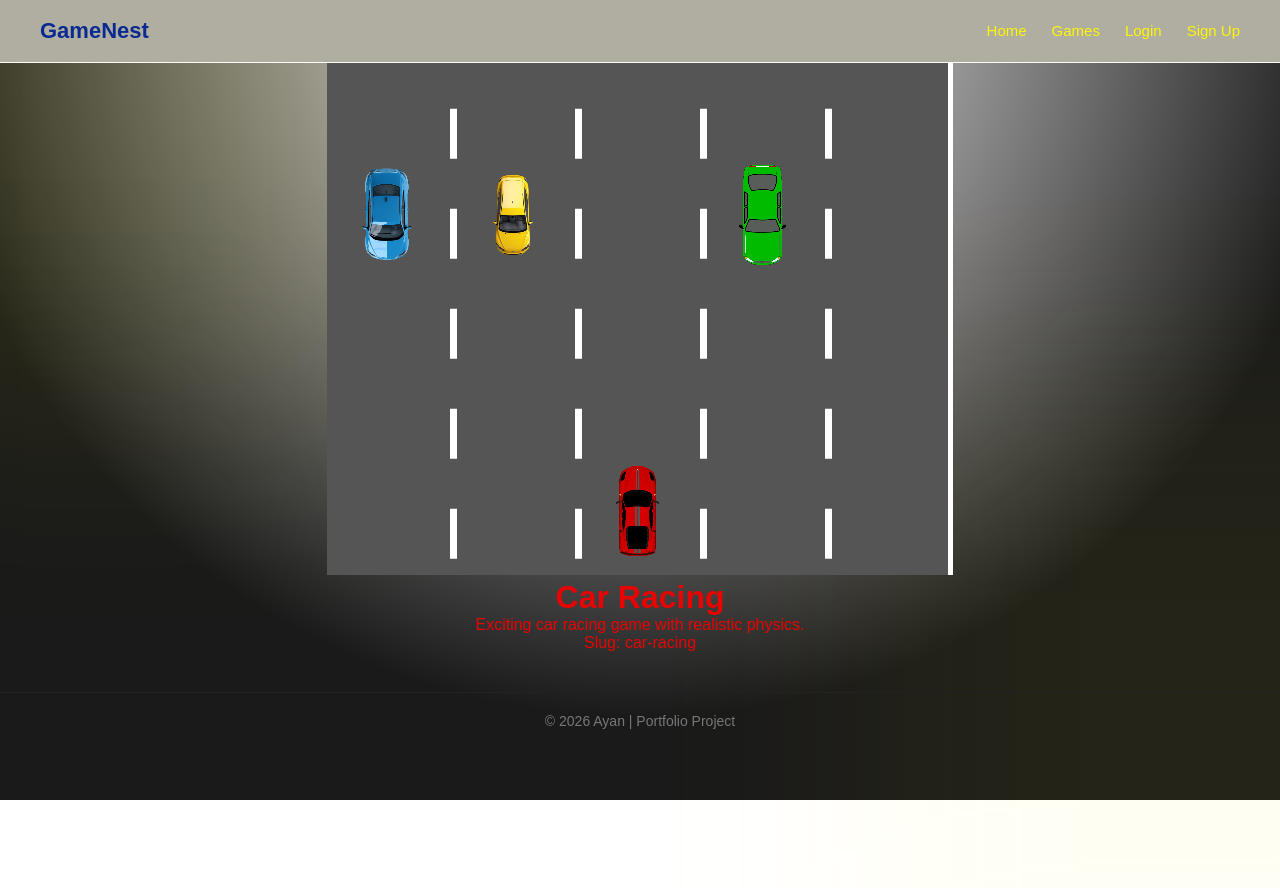
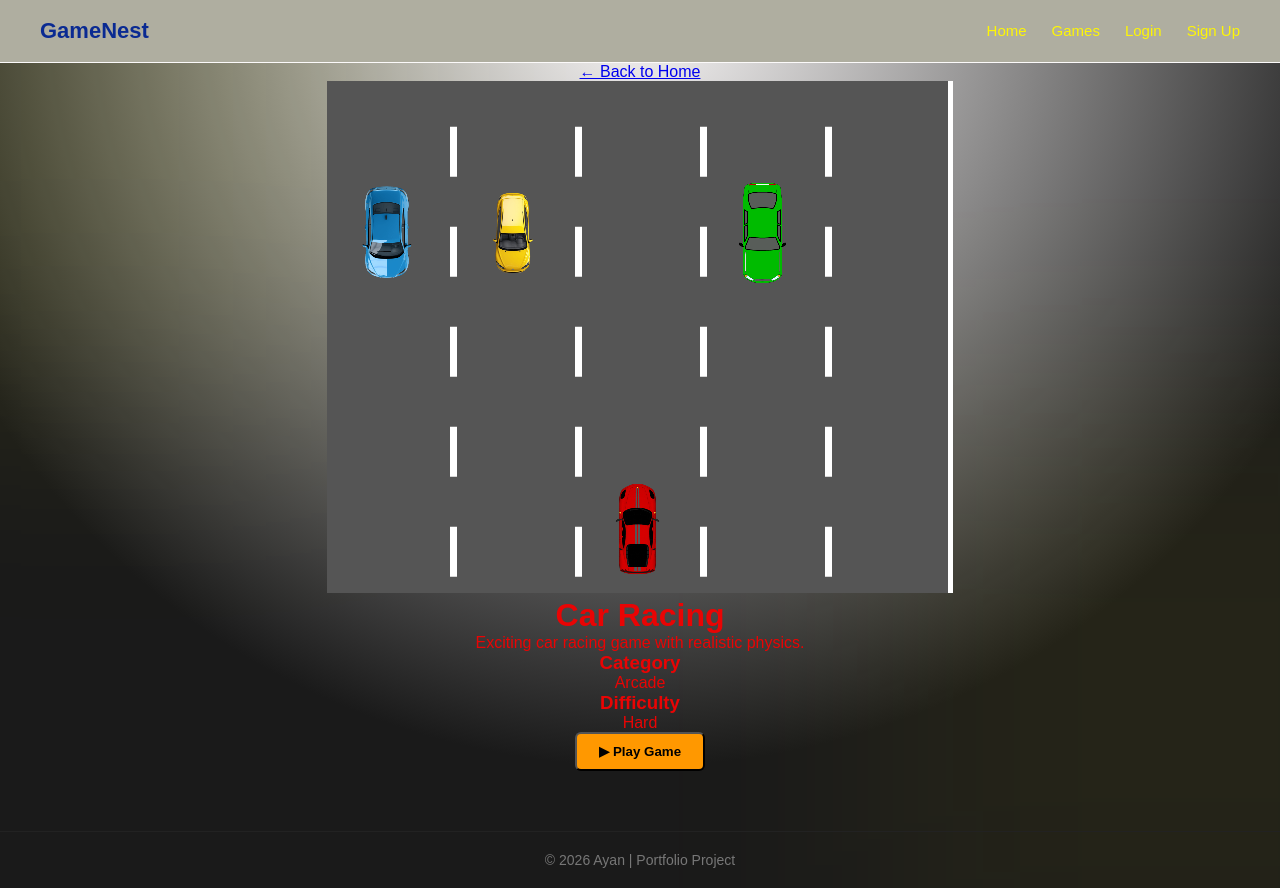
Before and after one commit to ayankarak/Gamenest-React, a React (Vite) app: page /games/car-racing in a window 1280 px wide. Before the commit the page ends 800 px from the top, so only its background shows below. Built offline with nearby package versions, Linux system fonts and the light colour scheme.

Commit message:
game category and difficulty added in UI

```diff
--- a/src/pages/GameDetails.jsx
+++ b/src/pages/GameDetails.jsx
@@ -1,4 +1,4 @@
-import { useParams } from "react-router-dom";
+import { useParams, Link } from "react-router-dom";
 import games from "../data/Games";
 
 function GameDetails() {
@@ -12,21 +12,36 @@ function GameDetails() {
     return <h1>Game Not Found</h1>;
   }
 
-  return (
-    <div className="game-details">
-      <img
-        src={game.image}
-        alt={game.title}
-      />
+ return (
+        <div className="game-details">
 
-      <h1>{game.title}</h1>
+        <Link to="/" className="back-btn">
+            ← Back to Home
+        </Link>
 
-      <p>{game.description}</p>
+        <div className="game-banner">
+            <img src={game.image} alt={game.title} />
+        </div>
 
-      <p>
-        Slug: {game.slug}
-      </p>
-    </div>
+        <div className="game-info">
+
+            <h1>{game.title}</h1>
+
+            <p>{game.description}</p>
+
+            <h3>Category</h3>
+            <p>{game.category}</p>
+
+            <h3>Difficulty</h3>
+            <p>{game.difficulty}</p>
+
+            <button className="play-btn">
+            ▶ Play Game
+            </button>
+
+        </div>
+
+        </div>
   );
 }
 
```
